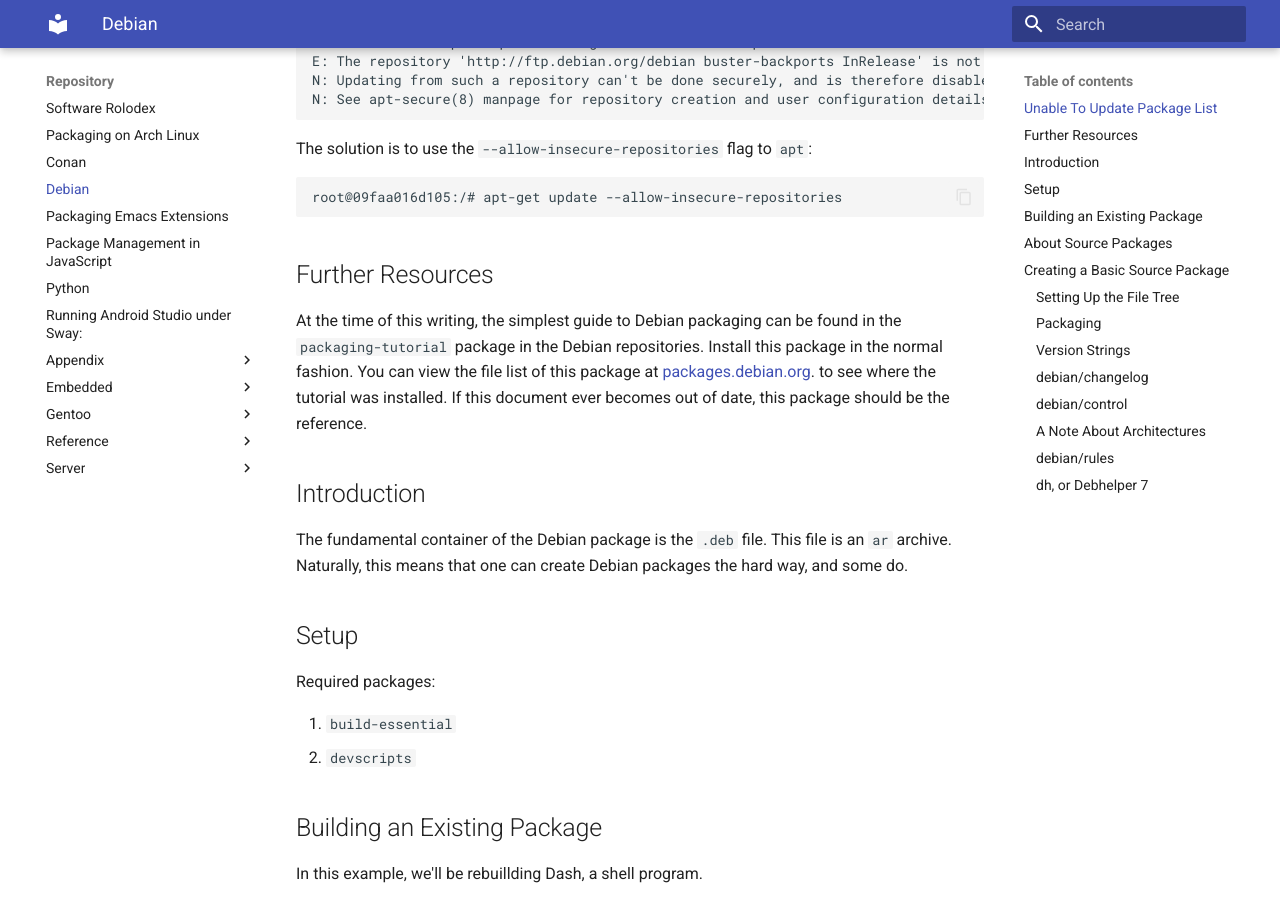
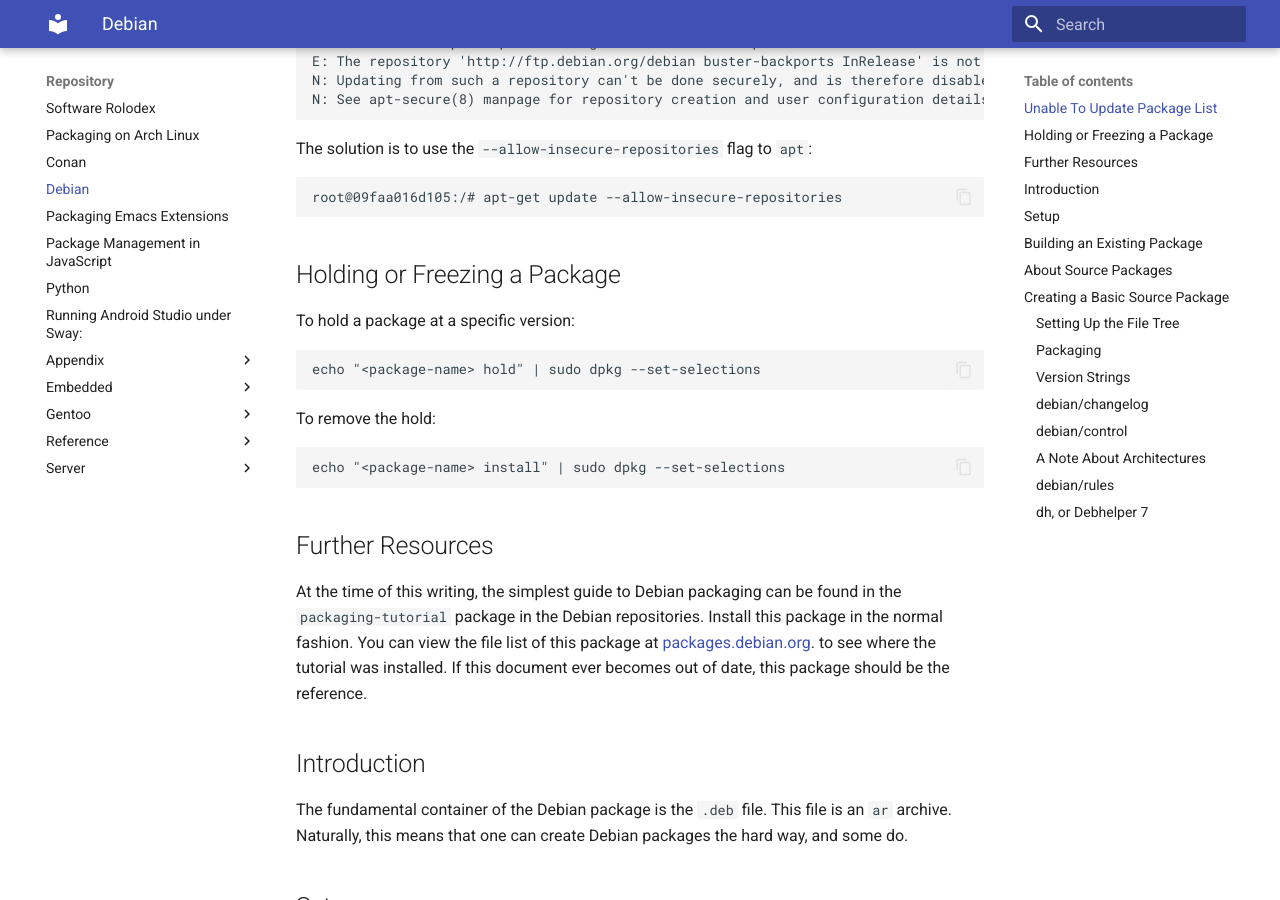
Before and after one commit to AmateurECE/twardyece-repository, an MkDocs documentation site: the page built from docs/Debian.md, in a window 1280 px wide and 900 px high, scrolled down 440 px. Built offline with MkDocs 1.6.1 and Material for MkDocs 9.7.7, drawn with Linux system fonts in a browser that asks for light colours.

Commit message:
debian: Explain how to hold a package

````diff
--- a/docs/Debian.md
+++ b/docs/Debian.md
@@ -25,6 +25,20 @@ The solution is to use the `--allow-insecure-repositories` flag to `apt`:
 
 ```
 root@09faa016d105:/# apt-get update --allow-insecure-repositories
+```
+
+## Holding or Freezing a Package
+
+To hold a package at a specific version:
+
+```
+echo "<package-name> hold" | sudo dpkg --set-selections
+```
+
+To remove the hold:
+
+```
+echo "<package-name> install" | sudo dpkg --set-selections
 ```
 
 ## Further Resources
````
